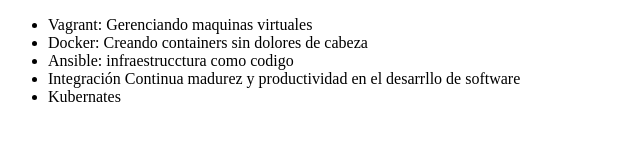
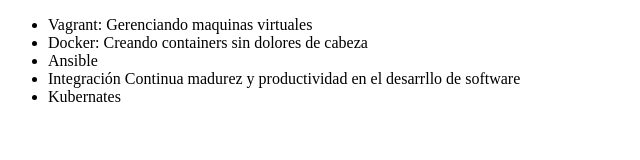
Before and after one commit to JesusAmirHM/AluraEjercicio, a plain HTML site: page index.html in a window 1280 px wide. Shown: the whole page, without its empty margins (0-640 px from the left). Drawn offline with Linux system fonts and the light colour scheme.

Commit message:
Revert "nombrando Ansible"
This reverts commit 2aa765f4db40eaa91c5913f39dc2836abf01569e.

```diff
--- a/index.html
+++ b/index.html
@@ -8,7 +8,7 @@
     <ul>
         <li>Vagrant: Gerenciando maquinas virtuales</li>
         <li>Docker: Creando containers sin dolores de cabeza</li>
-        <li>Ansible: infraestrucctura como codigo</li>
+        <li>Ansible</li>
         <li>Integración Continua madurez y productividad en el desarrllo de software</li>
         <li>Kubernates</li>
     </ul>
```
